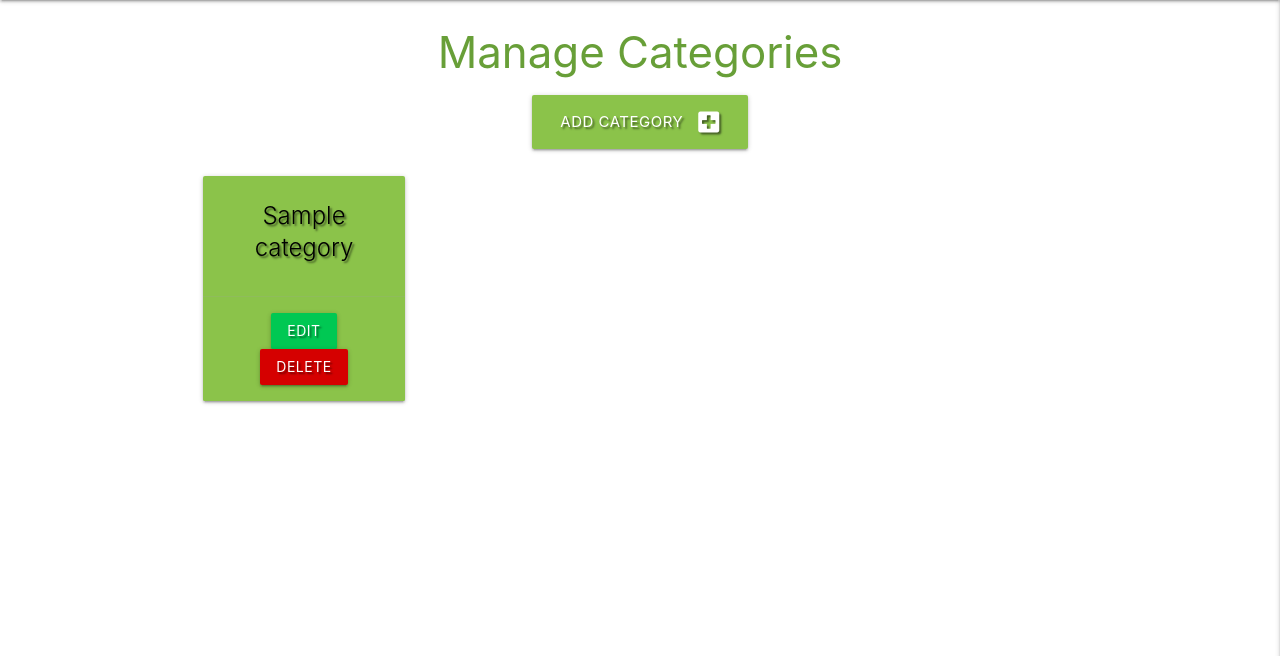
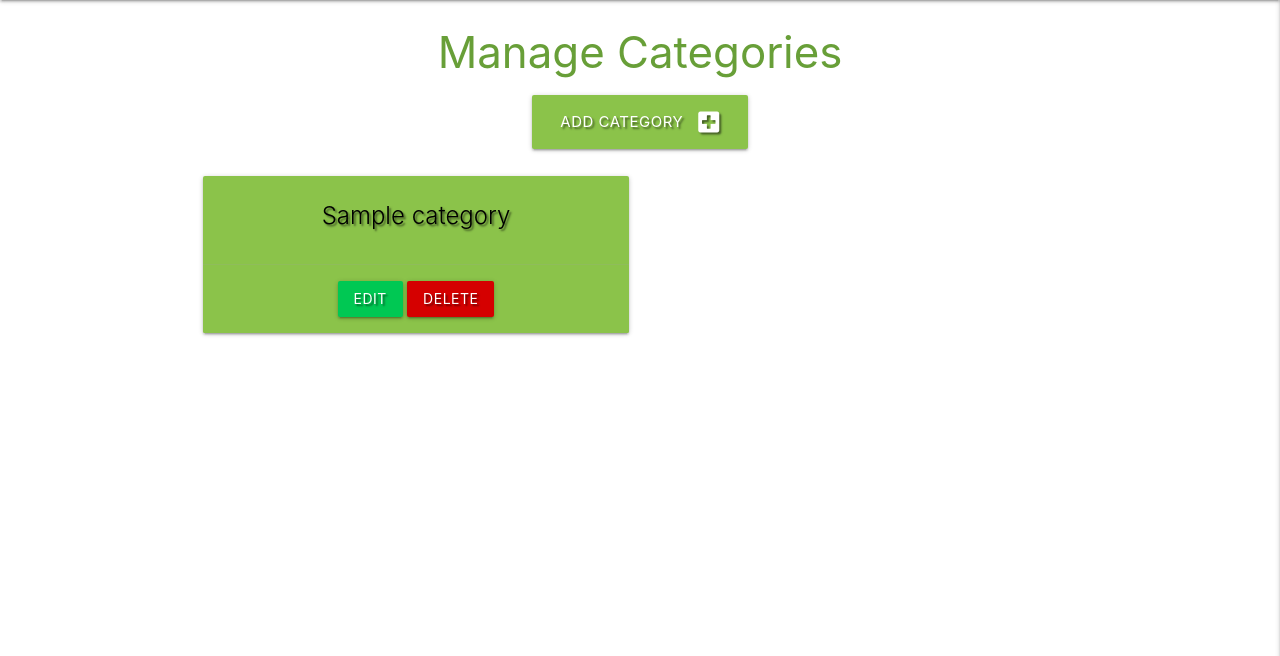
Before and after one commit to alissatroiano/task-manager, a Flask app: page /get_categories in a window 1280 px wide. Shown: the part 64-720 px from the top of the page. Run offline with Flask 2, Linux system fonts and the light colour scheme; a database or web service that is not in the repository returns one stand-in record (values such as "Sample title"); some libraries are stand-ins or nearby versions.

Commit message:
Add new styles to categories page

```diff
--- a/templates/categories.html
+++ b/templates/categories.html
@@ -15,7 +15,7 @@
 
 <div class="row">
 	{% for category in categories %}
-	<div class="col s12 m3">
+	<div class="col s12 m6">
 		<div class="card light-green text-shadow black-text center-align">
 			<div class="card-content black-text">
 				<span class="card-title">{{ category.category_name }}</span>
```
